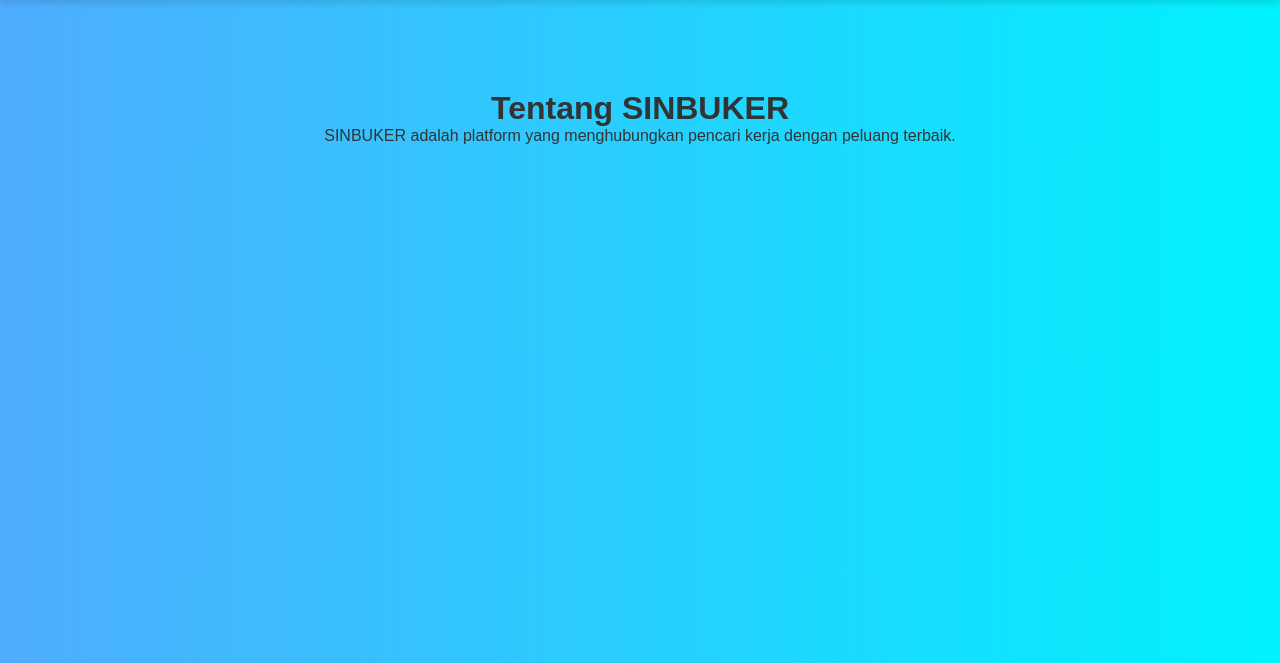
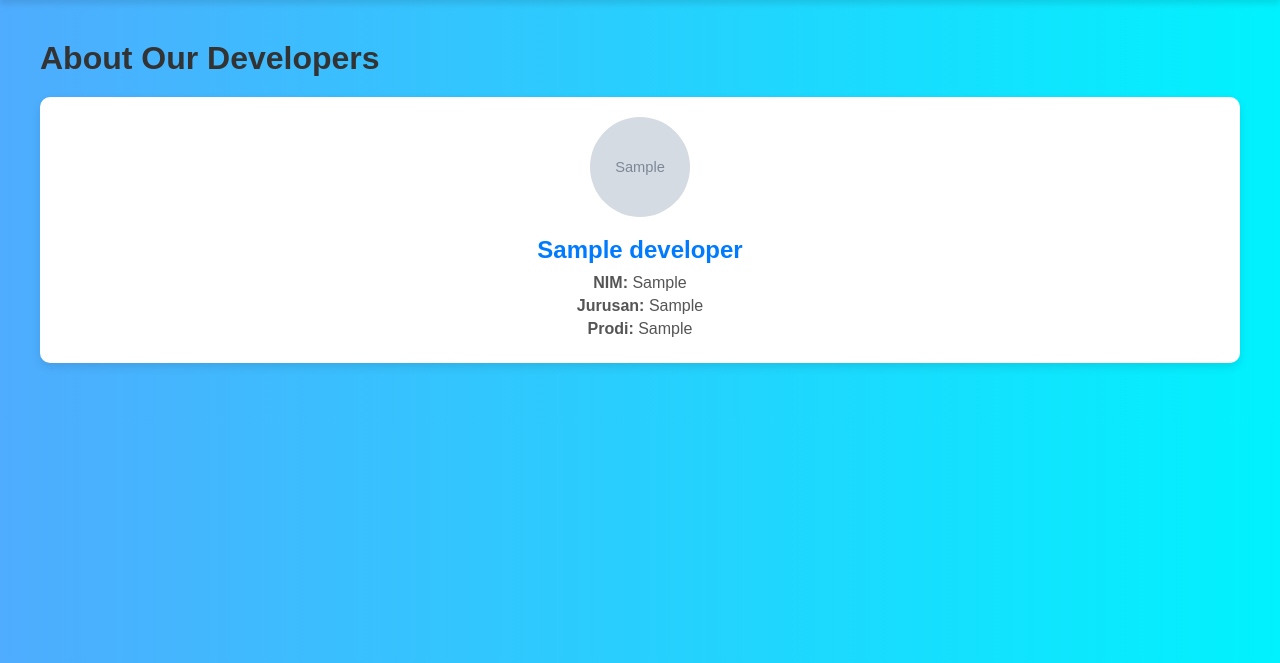
Before and after one commit to SleepyGoat405/Sistem-Informasi-Bursa-Kerja, a Laravel app: page /about in a window 1280 px wide. Shown: the part 68-731 px from the top of the page. Run offline with Laravel 12, Linux system fonts and the light colour scheme; a user stored in the database is signed in; data comes from the database, SQL or seed files in the repository; tables that the repository leaves empty hold one stand-in row (values such as "Sample post"); some libraries are stand-ins or nearby versions.

Commit message:
Final Bursa Kerja

```diff
--- /dev/null
+++ b/app/Models/Developer.php
@@ -0,0 +1,30 @@
+<?php
+
+namespace App\Models;
+
+use Illuminate\Database\Eloquent\Factories\HasFactory;
+use Illuminate\Database\Eloquent\Model;
+
+class Developer extends Model
+{
+    use HasFactory;
+
+    // Nama tabel di database
+    protected $table = 'developer';
+
+    // Primary key tabel
+    protected $primaryKey = 'nim';
+
+    // Tipe primary key (karena defaultnya integer)
+    public $incrementing = false; // Karena NIM bukan integer auto-increment
+    protected $keyType = 'string';
+
+    // Kolom-kolom yang dapat diisi secara massal
+    protected $fillable = [
+        'nim',
+        'nama',
+        'jurusan',
+        'prodi',
+        'gambar'
+    ];
+}
--- a/resources/views/about.blade.php
+++ b/resources/views/about.blade.php
@@ -1,18 +1,60 @@
-<!DOCTYPE html>
-<html lang="en">
+@extends('layouts.navigation')
 
-<head>
-    <meta charset="UTF-8">
-    <meta name="viewport" content="width=device-width, initial-scale=1.0">
-    <title>About</title>
-</head>
+@section('content')
+<style>
+    .developer-list {
+        display: grid;
+        grid-template-columns: repeat(auto-fit, minmax(300px, 1fr));
+        gap: 20px;
+        margin: 20px 0;
+    }
 
-<body>
-    @include('layouts.navigation')
-    <div style="text-align: center; margin-top: 50px;">
-        <h1>Tentang SINBUKER</h1>
-        <p>SINBUKER adalah platform yang menghubungkan pencari kerja dengan peluang terbaik.</p>
+    .developer-card {
+        background: white;
+        border-radius: 10px;
+        box-shadow: 0 4px 10px rgba(0, 0, 0, 0.1);
+        padding: 20px;
+        text-align: center;
+    }
+
+    .developer-card img {
+        width: 100px;
+        height: 100px;
+        border-radius: 50%;
+        margin-bottom: 15px;
+    }
+
+    .developer-card h3 {
+        font-size: 1.5rem;
+        color: #007BFF;
+        margin-bottom: 10px;
+    }
+
+    .developer-card p {
+        font-size: 1rem;
+        color: #555;
+        margin: 5px 0;
+    }
+</style>
+
+<div class="container">
+    <h1 class="text-center">About Our Developers</h1>
+    <div class="developer-list">
+        @forelse ($developers as $developer)
+            <div class="developer-card">
+                @if ($developer->gambar)
+                    <img src="{{ asset('storage/' . $developer->gambar) }}" alt="{{ $developer->nama }}">
+                @else
+                    <img src="{{ asset('images/default-avatar.png') }}" alt="Default Avatar">
+                @endif
+                <h3>{{ $developer->nama }}</h3>
+                <p><strong>NIM:</strong> {{ $developer->nim }}</p>
+                <p><strong>Jurusan:</strong> {{ $developer->jurusan }}</p>
+                <p><strong>Prodi:</strong> {{ $developer->prodi }}</p>
+            </div>
+        @empty
+            <p class="text-center">Belum ada data developer.</p>
+        @endforelse
     </div>
-</body>
-
-</html>
+</div>
+@endsection
--- a/routes/web.php
+++ b/routes/web.php
@@ -7,6 +7,7 @@
 use App\Models\Lamaran;
 use Illuminate\Http\Request;
 use App\Models\Lowongan;
+use App\Models\Developer;
 
 Route::get('/', function () {
     return Session::has('user') ? redirect()->route('dashboard') : redirect()->route('login');
@@ -106,5 +107,6 @@
     if (!Session::has('user')) {
         return redirect()->route('login')->with('error', 'Silakan login terlebih dahulu.');
     }
-    return view('about');
+    $developers = Developer::all(); // Mengambil semua data developer
+    return view('about', compact('developers')); // Mengirim data ke view
 })->name('about');
```
Also changed, not shown: app/Filament/Resources/DeveloperResource.php (added, +86 -0 lines), app/Filament/Resources/DeveloperResource/Pages/CreateDeveloper.php (added, +12 -0 lines), app/Filament/Resources/DeveloperResource/Pages/EditDeveloper.php (added, +19 -0 lines), app/Filament/Resources/DeveloperResource/Pages/ListDevelopers.php (added, +19 -0 lines), database/migrations/2024_12_20_094530_create_developer_table.php (added).
